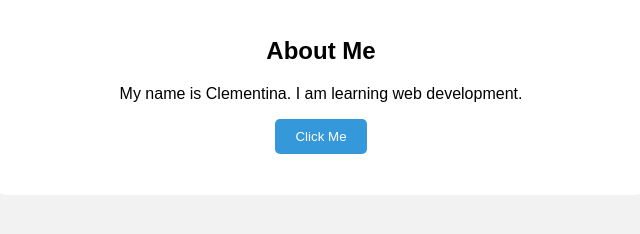
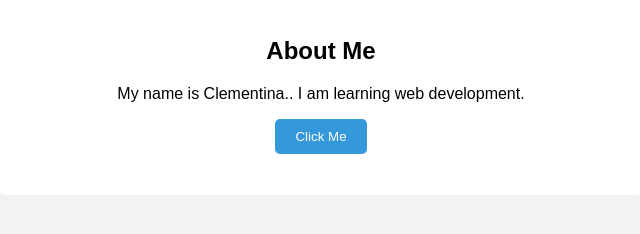
Before and after one commit to tinac2092-ship-it/files_practice, a plain HTML site: page index.html in a window 1280 px wide. Shown: the part 232-466 px from the top of the page, 319-959 px from the left. Drawn offline with Linux system fonts and the light colour scheme.

```diff
--- a/index.html
+++ b/index.html
@@ -16,7 +16,7 @@
 
     <main>
         <h2>About Me</h2>
-        <p>My name is Clementina. I am learning web development.</p>
+        <p>My name is Clementina.. I am learning web development.</p>
 
         <button onclick="showMessage()">Click Me</button>
         <p id="message"></p>
```
